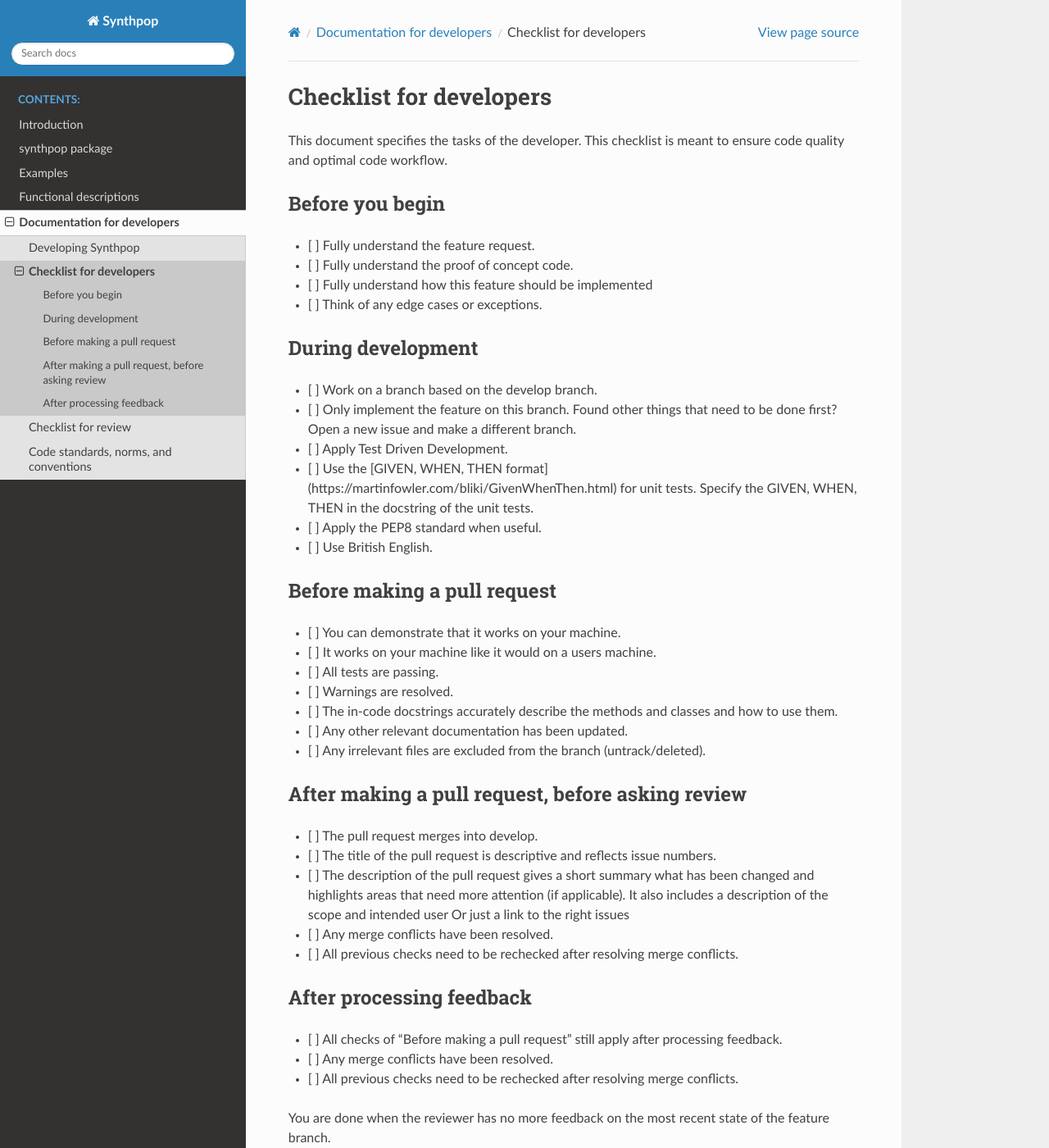
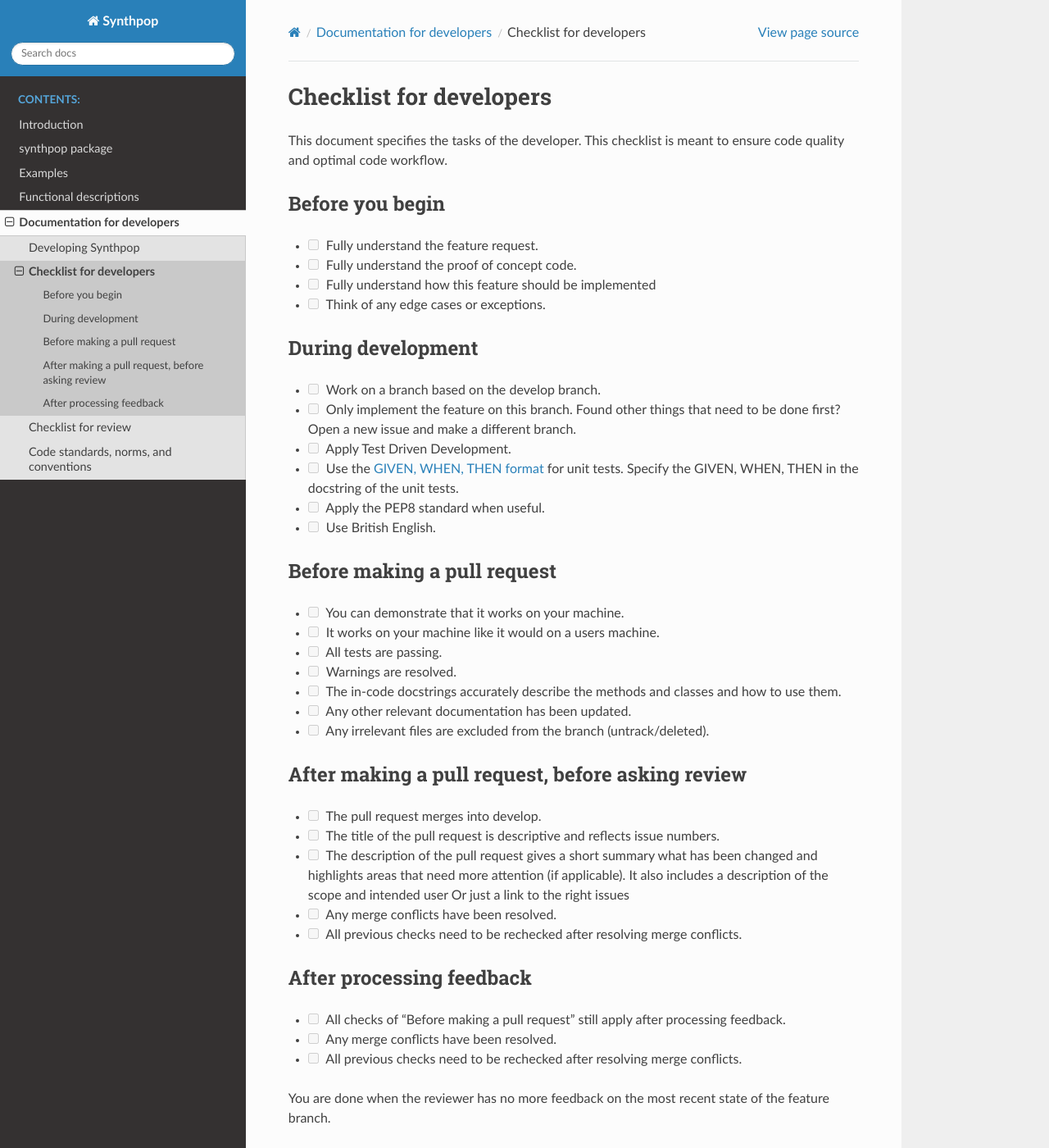
Before and after one commit to duonl/synthpop-py, a Sphinx documentation site: the page built from docs/source/developer/developer_checklist.md, in a window 1280 px wide and 1400 px high. Shown: the whole window at 82% size. Built offline with Sphinx 7.4.7 and the Read the Docs theme 3.1.0, drawn with Linux system fonts in a browser that asks for light colours.

Commit message:
checklist render better

```diff
--- a/docs/source/conf.py
+++ b/docs/source/conf.py
@@ -33,7 +33,7 @@ extensions = [
     'myst_parser',
     "sphinxcontrib.mermaid",
 ]
-myst_enable_extensions = ["dollarmath", "amsmath"]
+myst_enable_extensions = ["dollarmath", "amsmath","tasklist"]
 autodoc_typehints = "both"
 
 autodoc_mock_imports = ['matplotlib', 'typing_extensions',]
--- a/docs/source/developer/developer_checklist.md
+++ b/docs/source/developer/developer_checklist.md
@@ -14,7 +14,7 @@ This checklist is meant to ensure code quality and optimal code workflow.
 - [ ] Work on a branch based on the develop branch.
 - [ ] Only implement the feature on this branch. Found other things that need to be done first? Open a new issue and make a different branch.
 - [ ] Apply Test Driven Development.
-- [ ] Use the [GIVEN, WHEN, THEN format] (https://martinfowler.com/bliki/GivenWhenThen.html) for unit tests. Specify the GIVEN, WHEN, THEN in the docstring of the unit tests.
+- [ ] Use the [GIVEN, WHEN, THEN format](https://martinfowler.com/bliki/GivenWhenThen.html) for unit tests. Specify the GIVEN, WHEN, THEN in the docstring of the unit tests.
 - [ ] Apply the PEP8 standard when useful.
 - [ ] Use British English.
 
```
